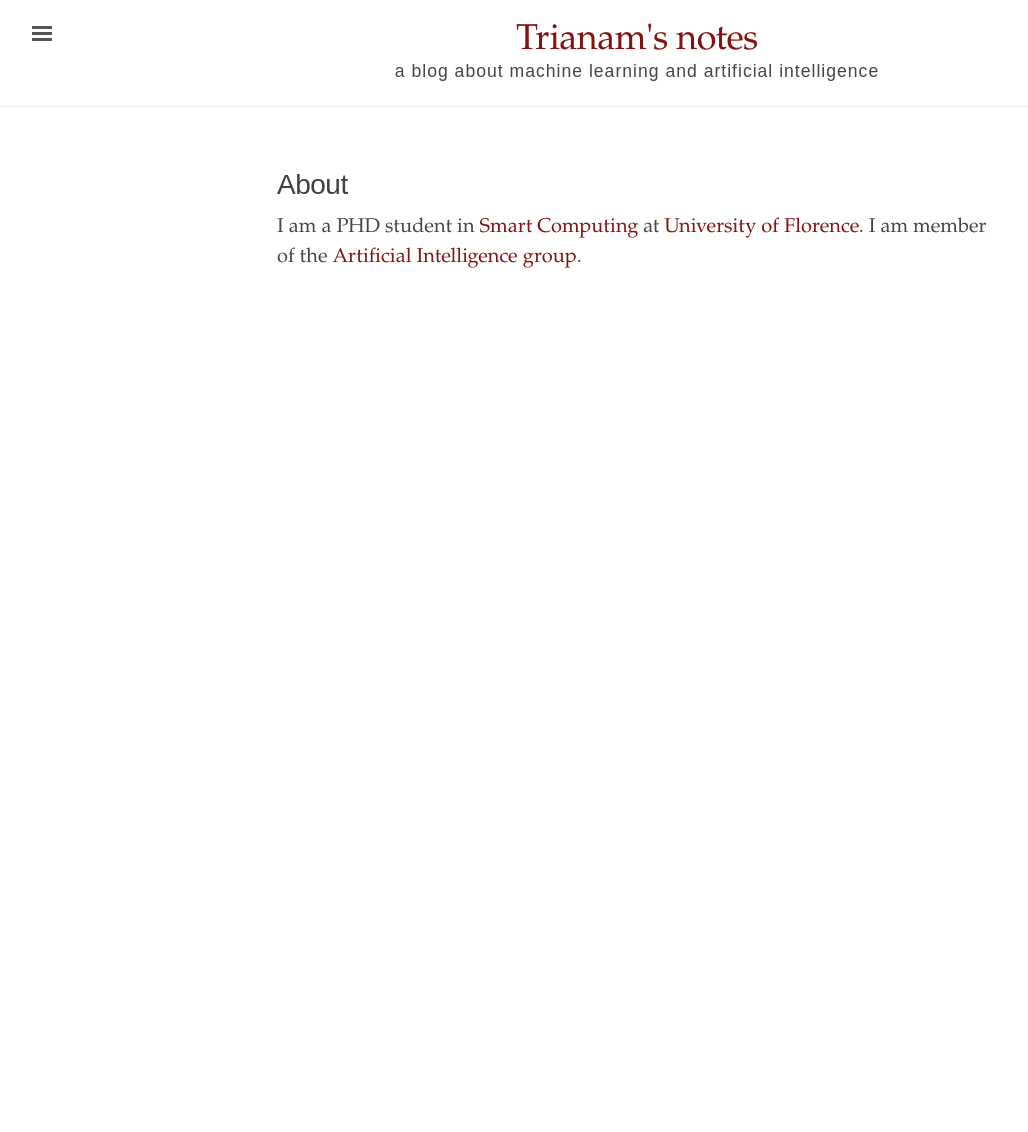
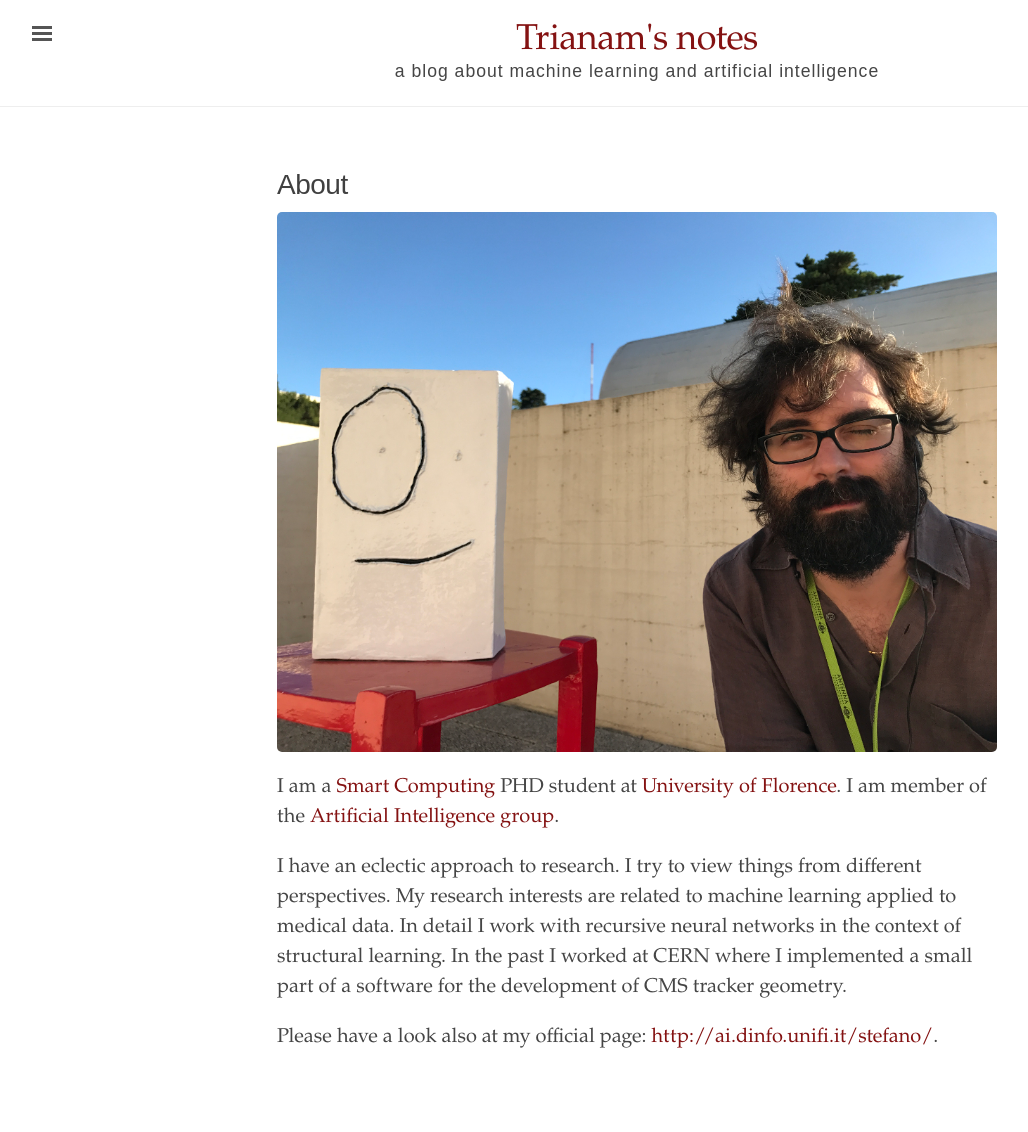
Before and after one commit to trianam/trianam.github.io, a Jekyll site: the page built from about.md, in a window 1280 px wide. Shown: the whole page, without its empty margins (3-1031 px from the left). Built offline with Jekyll 4.4.1, drawn with Linux system fonts in a browser that asks for light colours; before the commit the page ends 900 px from its top, so only the background shows below that.

```diff
--- a/_config.yml
+++ b/_config.yml
@@ -61,4 +61,4 @@ exclude:
   - vendor
 
 # Theme
-theme: "ed."
+#theme: "ed."
--- a/about.md
+++ b/about.md
@@ -3,7 +3,13 @@ layout: page
 title: About
 ---
 
-I am a PHD student in
-<a href="http://smartcomputing.unifi.it" target="_blank">Smart Computing</a> at
+![Fancy photo](/assets/fancyPhoto.jpg)
+
+I am a
+<a href="http://smartcomputing.unifi.it" target="_blank">Smart Computing</a> PHD student at
 <a href="https://www.unifi.it" target="_blank">University of Florence</a>. I am member of the
 <a href="http://ai.dinfo.unifi.it" target="_blank">Artificial Intelligence group</a>.
+
+I have an eclectic approach to research. I try to view things from different perspectives. My research interests are related to machine learning applied to medical data. In detail I work with recursive neural networks in the context of structural learning. In the past I worked at CERN where I implemented a small part of a software for the development of CMS tracker geometry.
+
+Please have a look also at my official page: <a href="http://ai.dinfo.unifi.it/stefano/" target="_blank">http://ai.dinfo.unifi.it/stefano/</a>.
--- a/index.html
+++ b/index.html
@@ -10,7 +10,7 @@ title: "Trianam's notes"
   <h1>Hello,</h1>
   <p>I want to present here some notes on my journey through the world
   of machine learning and artificial intelligence. I'll try to keep
-  the notes ordered in a table of contents. Thank you for the visit</p>
+  the notes ordered in a table of contents. Thank you for the visit.</p>
 </div>
 
 <hr>
```
Also changed, not shown: contacts.md (added, +26 -0 lines), README.md, assets/MapDINFO.png (added), assets/fancyPhoto.jpg (added).
